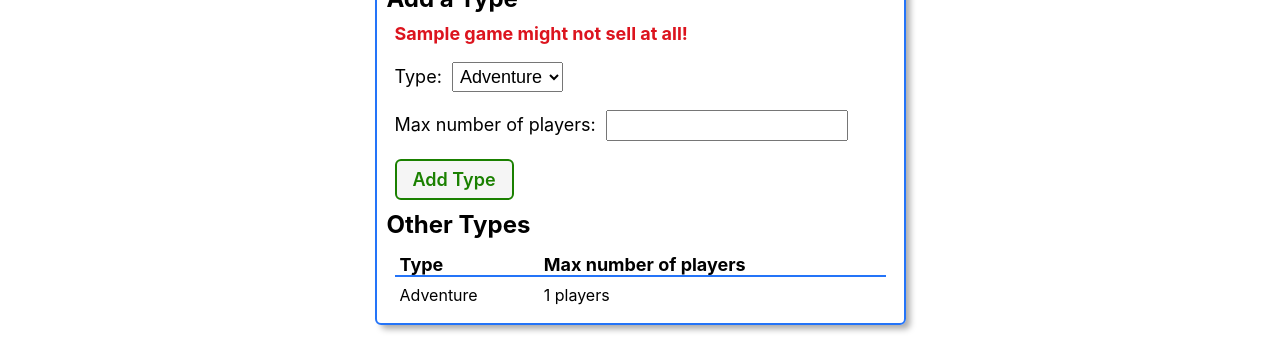
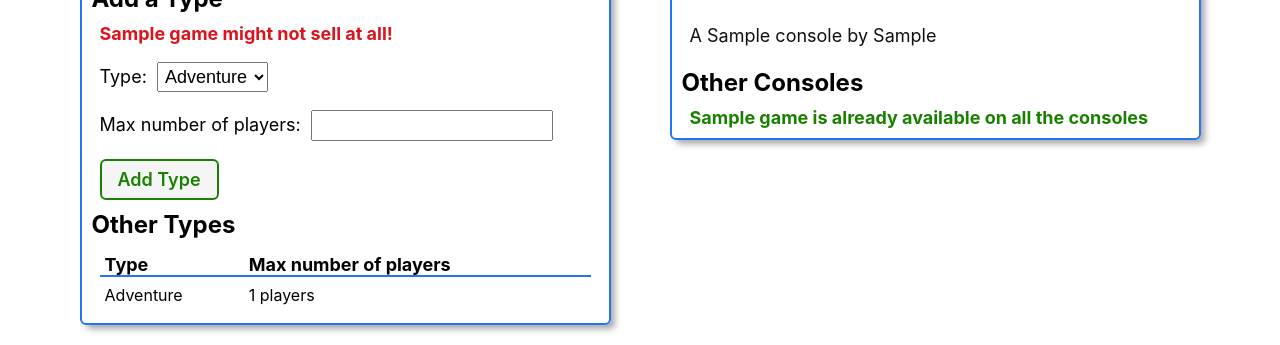
Before and after one commit to kscott2016/finch-collector-lab, a Django app: page /games/1/ in a window 1280 px wide. Shown: the part 631-976 px from the top of the page. Run offline with Django 4.2, Linux system fonts and the light colour scheme; tables that the repository leaves empty hold one stand-in row (values such as "Sample post").

Commit message:
add console form to game page

```diff
--- a/main_app/templates/games/detail.html
+++ b/main_app/templates/games/detail.html
@@ -70,6 +70,45 @@
       </div>
     {% endif %}
   </section>
+  <section class="toys">
+    <div class="subsection-title">
+      <h2>{{game.name}} is available on these consoles:</h2>
+    </div>
+    <div class="subsection-content">
+      {% if game.consoles.count %}
+        {% for console in game.consoles.all %}
+          <div class="toy-container">
+            <a href="{% url 'console-detail' console.id %}">
+              <p>A {{ console.name }} by {{console.company}}</p>
+            </a>
+          </div>
+        {% endfor %}
+      {% else %}
+        <p class="no-toys">{{game.name}} isn't on any console!</p>
+      {% endif %}
+    </div>
+    <h3>Other Consoles</h3>
+    <div class="subsection-content">
+      {% comment %} We'll display available toys here {% endcomment %}
+      {% if consoles.count %}
+        {% for console in consoles.all %}
+          <div class="toy-container">
+            <a href="{% url 'console-detail' console.id %}">
+              <p>A {{ console.company }} {{ console.name }}</p>
+            </a>
+            <form action="{% url 'console-list' game.id console.id %}" method="post">
+              {% csrf_token %}
+              <button type="submit" class="btn submit">Add console</button>
+            </form>
+          </div>
+        {% endfor %}
+      {% else %}
+        <p class="all-toys">
+          {{game.name}} is already available on all the consoles
+        </p>
+      {% endif %}
+    </div>
+  </section>
 </div>
 
 {% endblock %}
--- a/main_app/urls.py
+++ b/main_app/urls.py
@@ -15,4 +15,5 @@
   path('consoles/', views.ConsoleList.as_view(), name='console-index'),
   path('consoles/<int:pk>/update/', views.ConsoleUpdate.as_view(), name='console-update'),
   path('consoles/<int:pk>/delete/', views.ConsoleDelete.as_view(), name='console-delete'),
+  path('games/<int:game_id>/console_list/<int:console_id>/', views.console_list, name='console-list'),
 ]
--- a/main_app/views.py
+++ b/main_app/views.py
@@ -38,10 +38,15 @@
 def game_detail(request, game_id):
   game = Game.objects.get(id=game_id)
   # return render(request, 'games/detail.html', { 'game': game })
+  no_consoles = Console.objects.exclude(id__in = game.consoles.all().values_list('id'))
   type_form = TypeForm()
   return render(request, 'games/detail.html', {
-    'game': game, 'type_form': type_form
+    'game': game, 'type_form': type_form, 'consoles': no_consoles
   })
+
+def console_list(request, game_id, console_id):
+  Game.objects.get(id=game_id).consoles.add(console_id)
+  return redirect('game-detail', game_id=game_id)
 
 def add_type(request, game_id):
   # create a ModelForm instance using the data in request.POST
@@ -56,7 +61,8 @@
 
 class GameCreate(CreateView):
   model = Game
-  fields = '__all__'
+  # fields = '__all__'
+  fields = ['name', 'description', 'release_year']
   success_url = '/games/'
 
 class GameUpdate(UpdateView):
```
